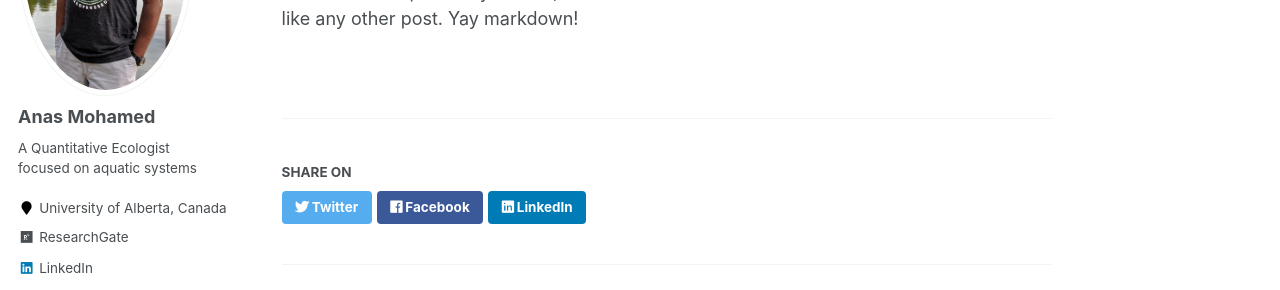
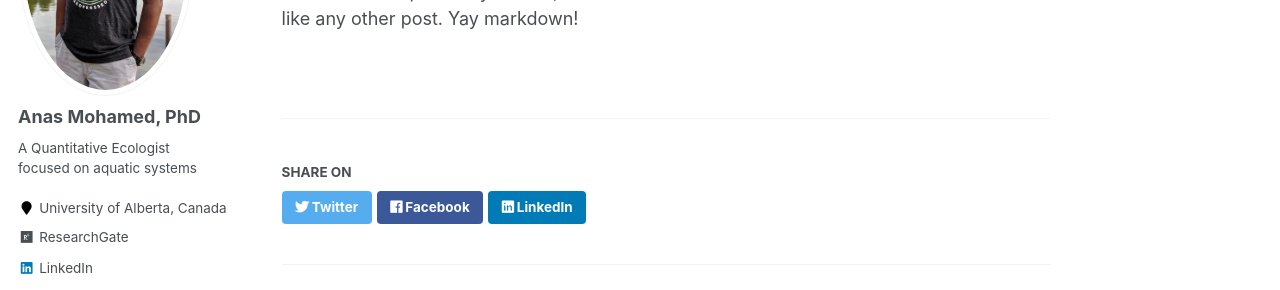
Before and after one commit to AnasMUM/AnasMUM.github.io, a Jekyll site: the page built from _talks/2014-02-01-talk-2.md, in a window 1280 px wide. Shown: the part 287-577 px from the top of the page. Built offline with Jekyll 4.4.1, drawn with Linux system fonts in a browser that asks for light colours; some web fonts are replaced.

Commit message:
Update _config.yml

```diff
--- a/_config.yml
+++ b/_config.yml
@@ -80,7 +80,7 @@ analytics:
 
 # Site Author
 author:
-  name             : "Anas Mohamed"
+  name             : "Anas Mohamed, PhD"
   avatar           : "IMG_20200905_152510~2-02_ed.jpg"
   bio              : "A Quantitative Ecologist focused on aquatic systems"
   location         : "University of Alberta, Canada"
```
